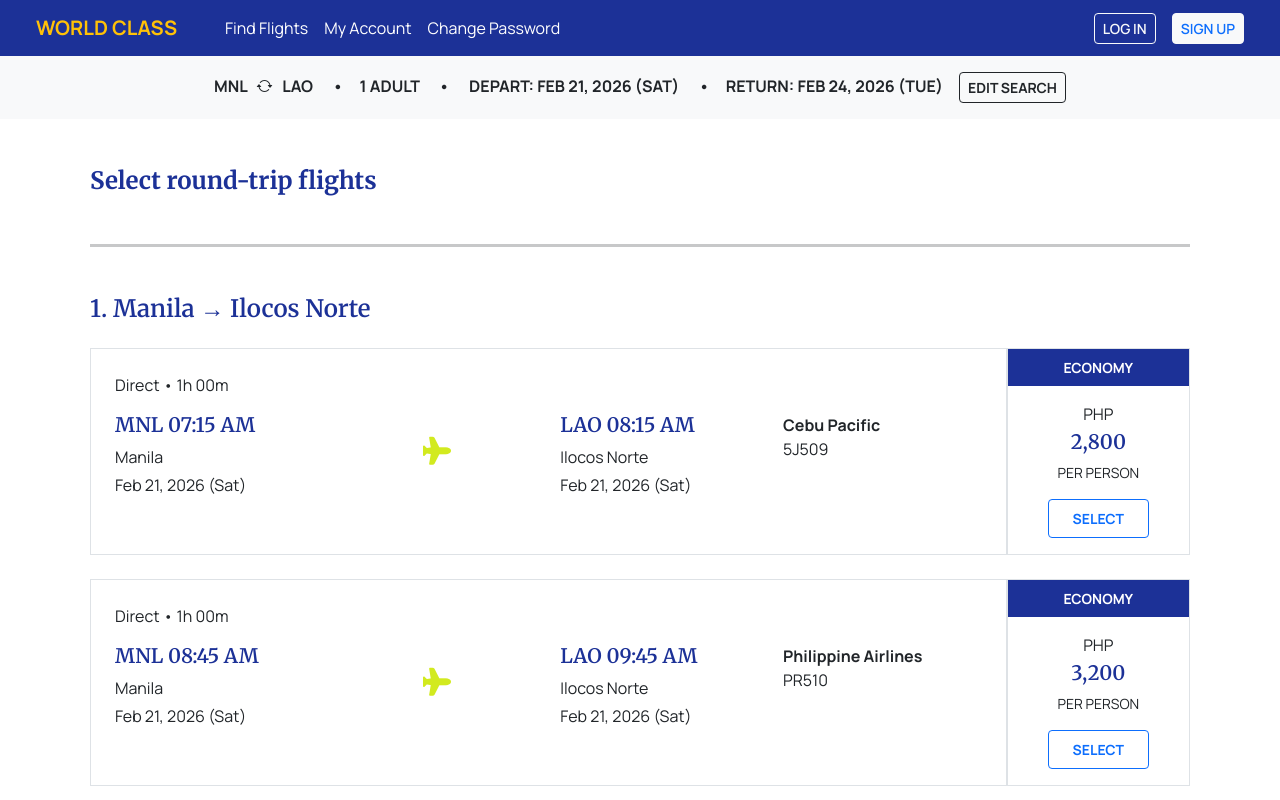
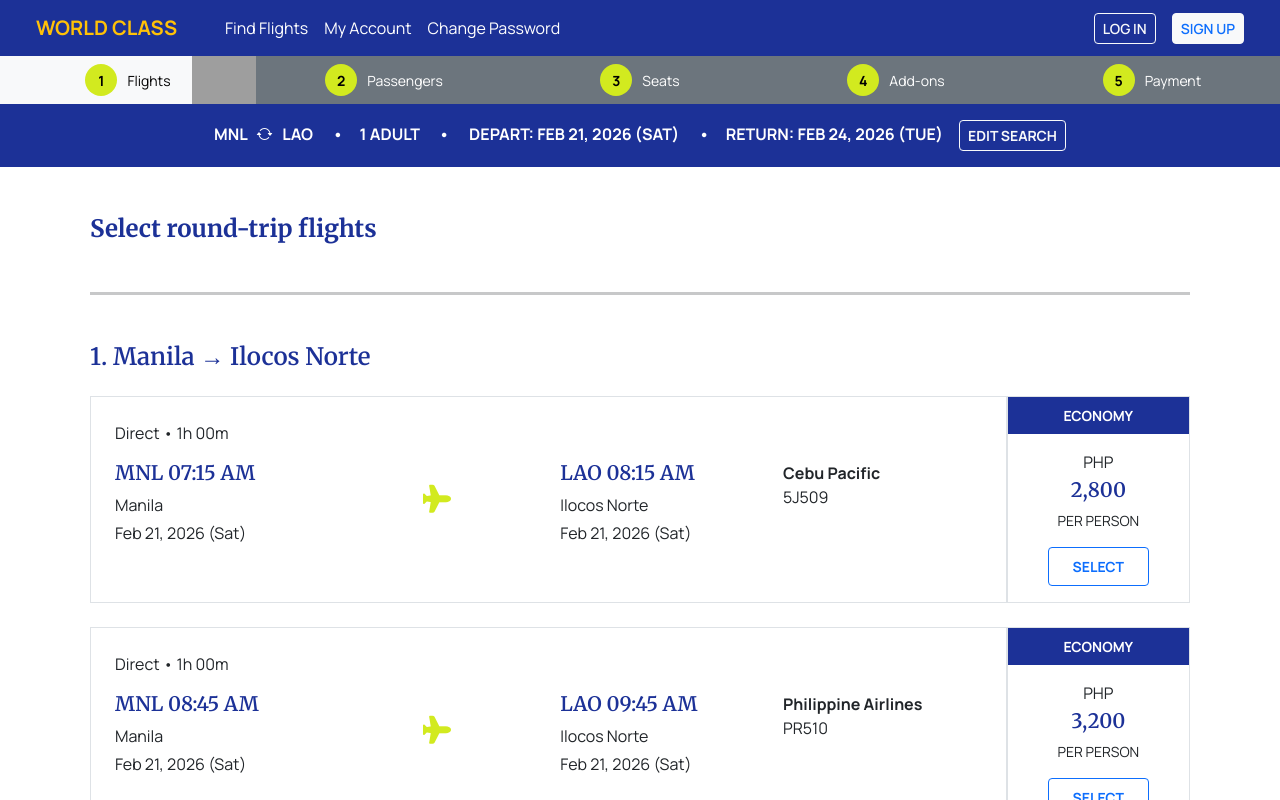
Before and after one commit to karlits-exe/flight-booking-app, a Vue app: page / in a window 1280 px wide. Both pictures are taken after a click on the button "SEARCH". Shown: the top 800 px of the page. Built offline with nearby package versions, Linux system fonts and the light colour scheme; grey boxes are pictures that could not be loaded.

Commit message:
Add booking steps

```diff
--- a/src/assets/main.css
+++ b/src/assets/main.css
@@ -111,6 +111,47 @@ select {
 
 /********* RESULTS **********/
 
+#steps ol {
+    display: flex;
+    counter-reset: step;
+    list-style: none;
+    padding: 0;
+}
+
+#steps ol li {
+    counter-increment: step;
+    width: 20%;
+    text-align: center;
+
+    display: flex;
+    align-items: center;
+    justify-content: center;
+    gap: 10px;
+}
+
+#steps ol li.current {
+    background-image:url(images/arrow-next.png);
+    background-position: right center;
+    background-repeat: no-repeat;
+    background-size: contain;
+    background-color: transparent;
+    color: #000;
+}
+
+#steps ol li::before {
+    content: counter(step);
+    display: inline-flex;
+    align-items: center;
+    justify-content: center;
+
+    font-weight: bold;
+    background: #D2EA1F;
+    border-radius: 50%;
+    width: 32px;
+    height: 32px;
+    color: #000;
+}
+
 #results {
   min-height: 60vh;
 }
--- a/src/pages/FlightsResultsPage.vue
+++ b/src/pages/FlightsResultsPage.vue
@@ -1,10 +1,28 @@
 <template>
-  <!--    <div id="steps" class="bg-white p-4">
-    Add steps later
-  </div> -->
+  <div id="steps" class="bg-secondary text-white small" v-if="isValidSearch">
+    <div class="">
+      <ol class="m-0">
+        <li class="nav-item p-2 current bg-light">
+            <span class="d-none d-md-inline">Flights</span>
+        </li>
+        <li class="nav-item p-2 bg-secondary">
+            <span class="d-none d-md-inline">Passengers</span>
+        </li>
+        <li class="nav-item p-2 bg-secondary">
+            <span class="d-none d-md-inline">Seats</span>
+        </li>
+        <li class="nav-item p-2 bg-secondary">
+            <span class="d-none d-md-inline">Add-ons</span>
+        </li>
+        <li class="nav-item p-2 bg-secondary">
+            <span class="d-none d-md-inline">Payment</span>
+        </li>
+      </ol>
+    </div>
+  </div>
   <div id="search-summary"
   v-if="isValidSearch"
-  class="bg-light p-3 text-dark text-center text-uppercase fw-bold">
+  class="bg-primary p-3 text-white text-center text-uppercase fw-bold">
   <span class="mb-md-0 mb-2 d-md-inline d-block">{{ getAirportCode(searchData.from) }}
     &nbsp;
     <span v-if="!searchData.oneWay"><i class="bi bi-arrow-repeat"></i></span>
@@ -32,7 +50,7 @@
     </span>
   </span>
 
-  <span><button class="btn btn-sm btn-outline-dark text-uppercase fw-bold" @click="toggleBook">Edit Search</button></span>
+  <span><button class="btn btn-sm btn-outline-light text-uppercase fw-bold" @click="toggleBook">Edit Search</button></span>
 </div>
 
 <div id="results" class="px-4">
```
Also changed, not shown: public/images/arrow-next.png (added).
